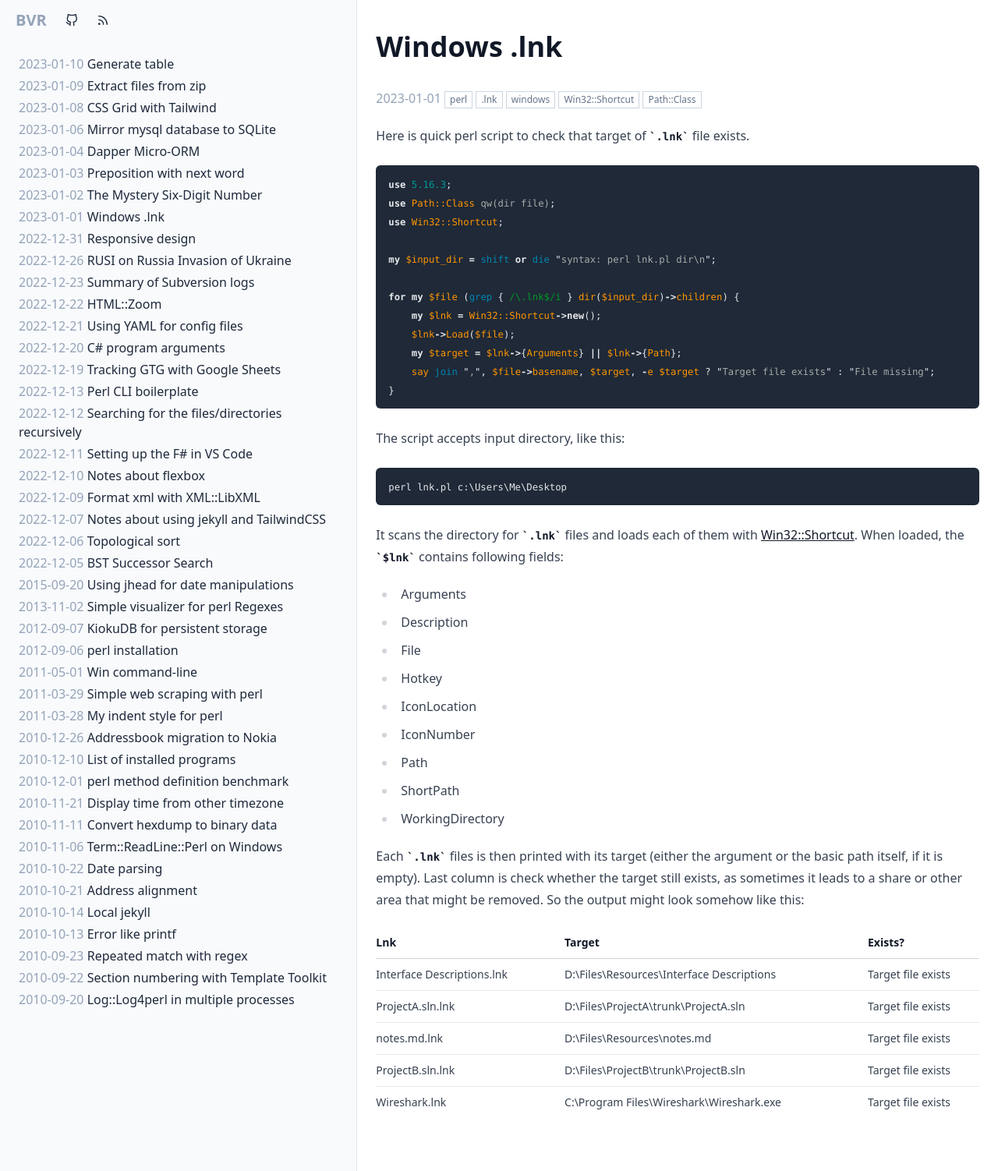
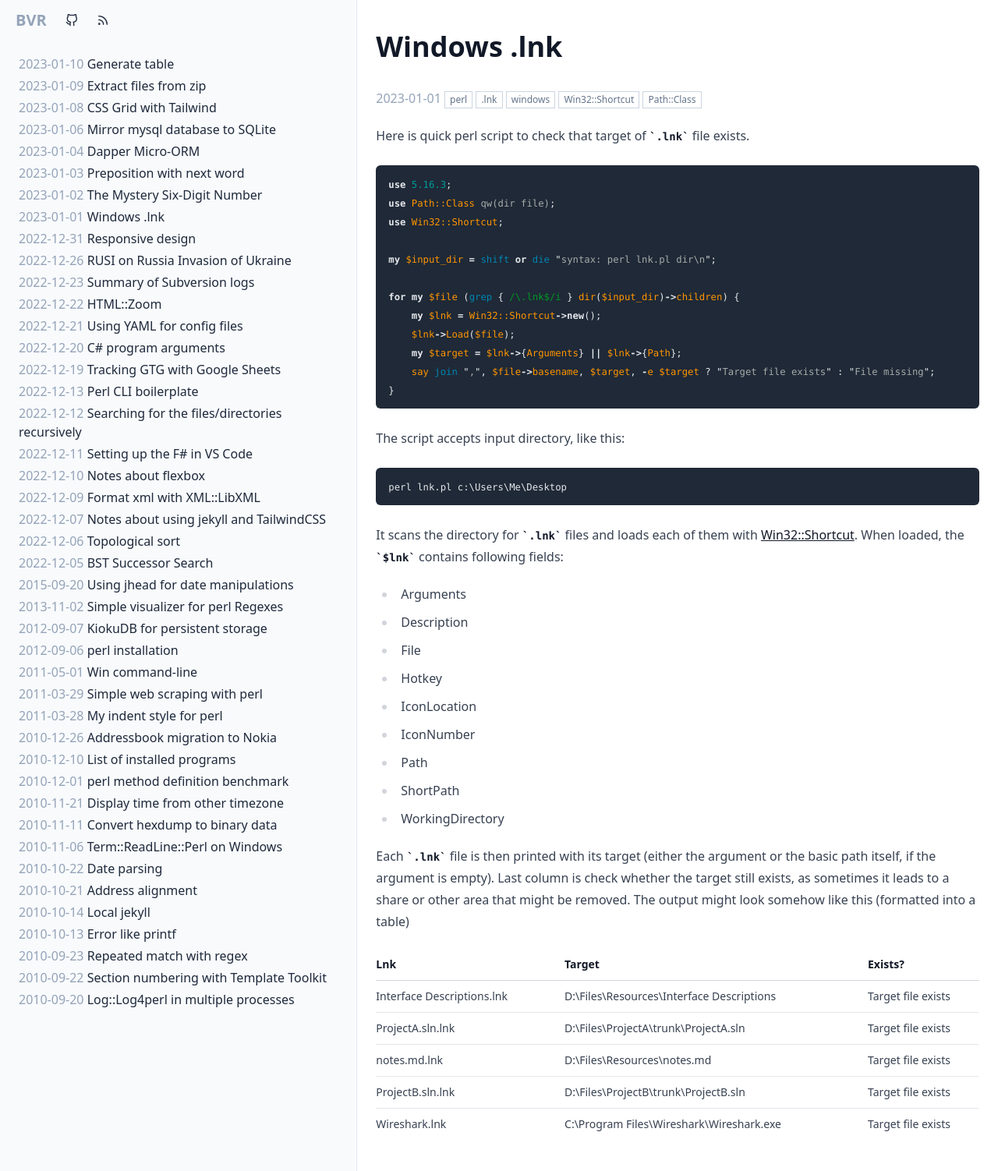
Before and after one commit to bvr/bvr.github.io, a Jekyll site: the page built from _posts/2023-01-01-win-lnk.md, in a window 1280 px wide. Shown: the whole page at 78% size. Built offline with Jekyll 4.4.1, drawn with Linux system fonts in a browser that asks for light colours.

Commit message:
Fixed typo

```diff
--- a/_posts/2023-01-01-win-lnk.md
+++ b/_posts/2023-01-01-win-lnk.md
@@ -42,7 +42,7 @@ It scans the directory for `.lnk` files and loads each of them with [Win32::Shor
  - ShortPath
  - WorkingDirectory
 
-Each `.lnk` files is then printed with its target (either the argument or the basic path itself, if it is empty). Last column is check whether the target still exists, as sometimes it leads to a share or other area that might be removed. So the output might look somehow like this:
+Each `.lnk` file is then printed with its target (either the argument or the basic path itself, if the argument is empty). Last column is check whether the target still exists, as sometimes it leads to a share or other area that might be removed. The output might look somehow like this (formatted into a table)
 
 | Lnk                        | Target                                    | Exists?            |
 | -------------------------- | ----------------------------------------- | ------------------ |
```
